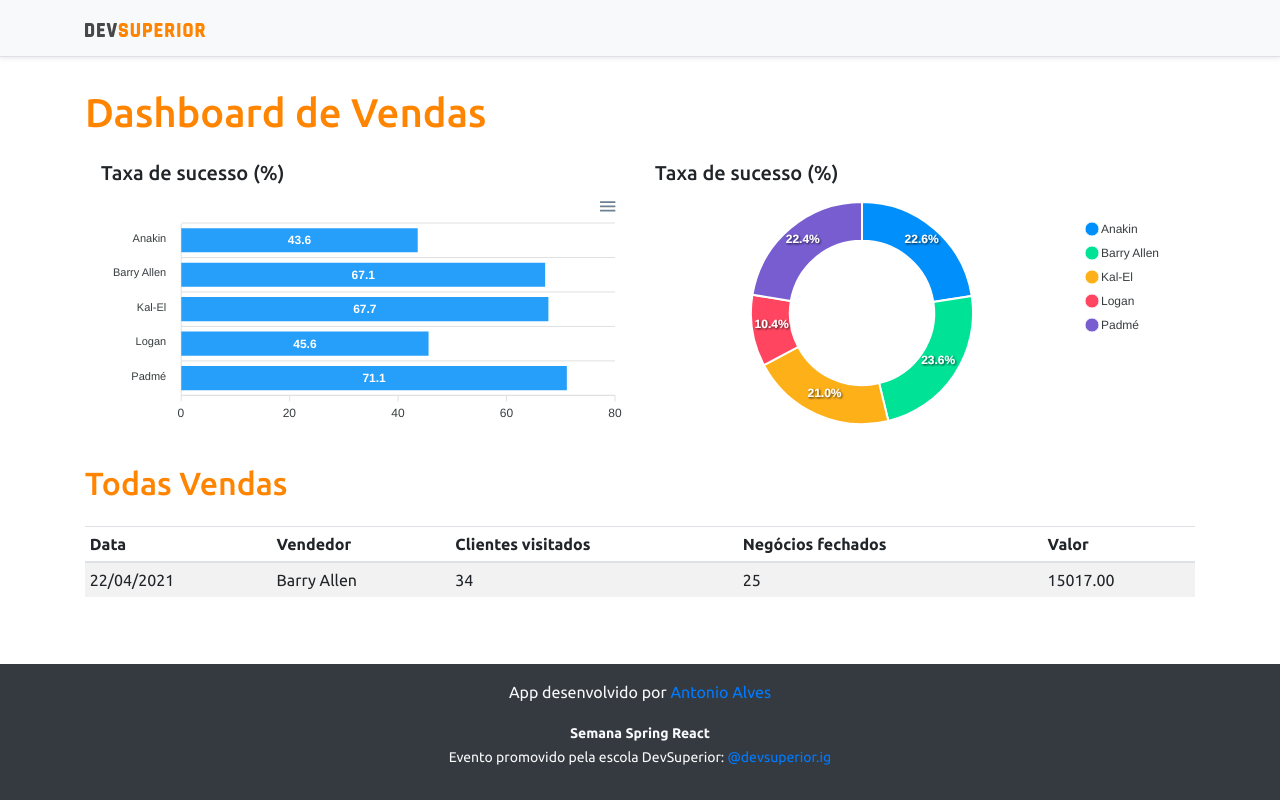
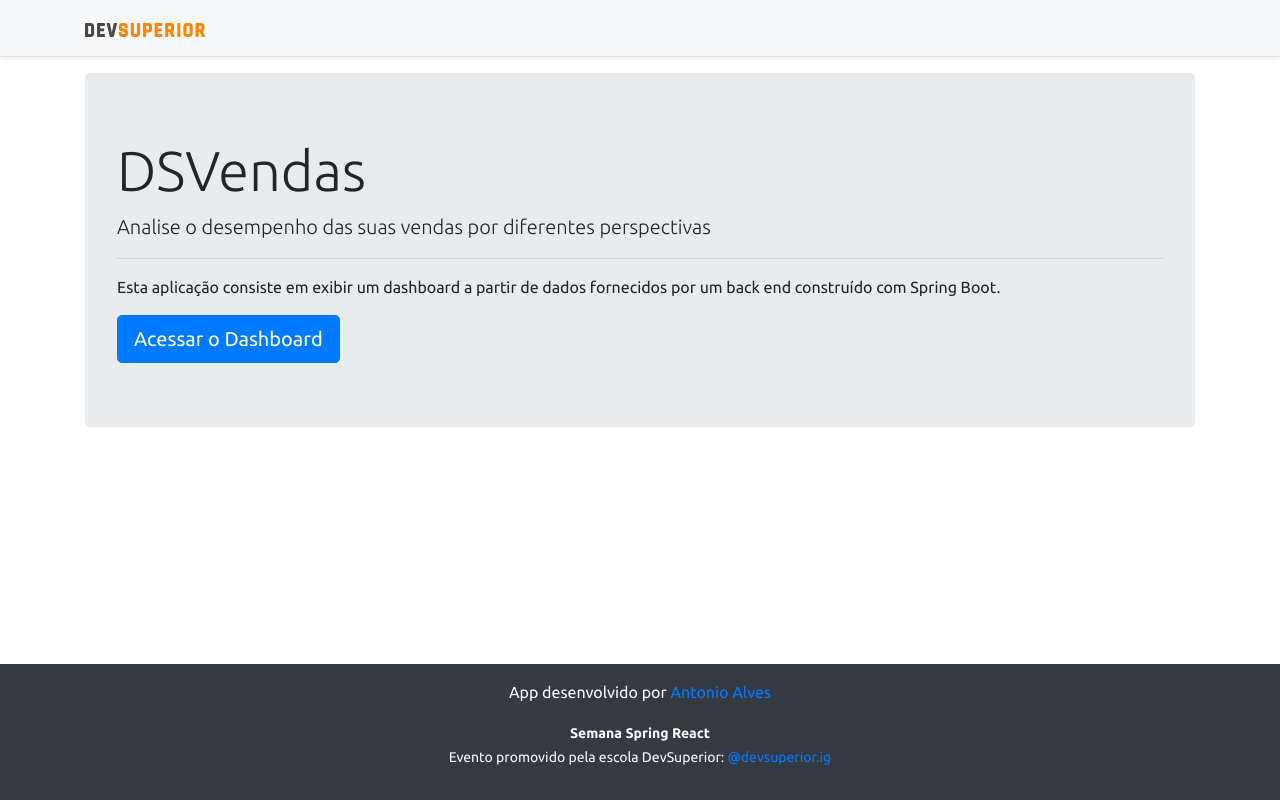
Before and after one commit to arjios/projeto-sds3, a React (Create React App) app in the folder frontend/: page / in a window 1280 px wide. Built offline with nearby package versions, Linux system fonts and the light colour scheme.

Commit message:
Home, navigation

```diff
--- a/frontend/package.json
+++ b/frontend/package.json
@@ -19,6 +19,7 @@
     "react": "^17.0.2",
     "react-apexcharts": "^1.3.9",
     "react-dom": "^17.0.2",
+    "react-router-dom": "^5.2.0",
     "react-scripts": "4.0.3",
     "typescript": "^4.1.2",
     "web-vitals": "^1.0.1"
@@ -46,5 +47,8 @@
       "last 1 firefox version",
       "last 1 safari version"
     ]
+  },
+  "devDependencies": {
+    "@types/react-router-dom": "^5.1.7"
   }
 }
--- a/frontend/src/App.tsx
+++ b/frontend/src/App.tsx
@@ -1,33 +1,8 @@
-import NavBar from 'components/navbar/index';
-import Footer from 'components/footer/index';
-import DataTable from 'components/datatable/index';
-import BarChart from 'components/BarChart';
-import DonutChart from 'components/DonutChart/Index';
-
+import Routes from 'Routes';
 
 function App() {
   return (
-    <>
-      <NavBar />
-      <div className="container">
-        <h1 className='text-primary py-3' >Dashboard de Vendas</h1>
-        <div className="row px-3">
-          <div className="col-sm-6">
-            <h5 text-center text-secondary>Taxa de sucesso (%)</h5>
-            <BarChart />
-          </div>
-          <div className="col-sm-6">
-            <h5 text-center text-secondary>Taxa de sucesso (%)</h5>
-            <DonutChart />
-          </div>
-        </div>
-        <div className="py-3">
-          <h2 className="text-primary">Todas Vendas</h2>
-        </div>
-        <DataTable />
-      </div>
-      <Footer />
-    </>
+    <Routes />
   );
 }
 
--- /dev/null
+++ b/frontend/src/Routes.tsx
@@ -0,0 +1,21 @@
+import { BrowserRouter, Route, Switch } from 'react-router-dom';
+
+import Home from 'pages/Home/index';
+import Dashboard from 'pages/Dashboard';
+
+const Routes = () => {
+    return (
+        <BrowserRouter>
+            <Switch>
+                <Route path = "/" exact>
+                    <Home />
+                </Route>
+                <Route path = "/dashboard" exact>
+                    <Dashboard />
+                </Route>
+            </Switch>
+        </BrowserRouter>
+    );
+}
+
+export default Routes
--- a/frontend/src/components/navbar/index.tsx
+++ b/frontend/src/components/navbar/index.tsx
@@ -1,12 +1,15 @@
 
 import ImgDsDark from 'assets/img/ds-dark.svg';
+import { Link } from 'react-router-dom';
 
 const NavBar = () => {
     return (
         <div className="d-flex flex-column flex-md-row align-items-center p-3 px-md-4 mb-3 bg-light border-bottom shadow-sm">
             <div className="container">
                 <nav className="my-2 my-md-0 mr-md-3">
-                    <img src={ImgDsDark} alt="DevSuperior" width="120" />
+                    <Link to='/'>
+                        <img src={ImgDsDark} alt="DevSuperior" width="120" />
+                    </Link>
                 </nav>
             </div>
         </div>
--- /dev/null
+++ b/frontend/src/pages/Dashboard/index.tsx
@@ -0,0 +1,35 @@
+
+import ImgDsDark from 'assets/img/ds-dark.svg';
+import BarChart from 'components/BarChart';
+import DataTable from 'components/datatable';
+import DonutChart from 'components/DonutChart/Index';
+import Footer from 'components/footer';
+import NavBar from 'components/navbar';
+
+const Dashboard = () => {
+    return (
+        <>
+            <NavBar />
+            <div className="container">
+                <h1 className='text-primary py-3' >Dashboard de Vendas</h1>
+                <div className="row px-3">
+                    <div className="col-sm-6">
+                        <h5 text-center text-secondary>Taxa de sucesso (%)</h5>
+                        <BarChart />
+                    </div>
+                    <div className="col-sm-6">
+                        <h5 text-center text-secondary>Taxa de sucesso (%)</h5>
+                        <DonutChart />
+                    </div>
+                </div>
+                <div className="py-3">
+                    <h2 className="text-primary">Todas Vendas</h2>
+                </div>
+                <DataTable />
+            </div>
+            <Footer />
+        </>
+    );
+}
+
+export default Dashboard
--- /dev/null
+++ b/frontend/src/pages/Home/index.tsx
@@ -0,0 +1,26 @@
+import Footer from "components/footer";
+import NavBar from "components/navbar";
+import { Link } from "react-router-dom";
+
+
+const Home = () => {
+    return (
+        <>
+            <NavBar />
+            <div className="container">
+                <div className="jumbotron">
+                    <h1 className="display-4">DSVendas</h1>
+                    <p className="lead">Analise o desempenho das suas vendas por diferentes perspectivas</p>
+                    <hr />
+                    <p>Esta aplicação consiste em exibir um dashboard a partir de dados fornecidos por um back end construído com Spring Boot.</p>
+                    <Link className = 'btn btn-primary btn-lg' to='/dashboard'>
+                        Acessar o Dashboard
+                    </Link>
+                </div>
+            </div>
+            <Footer />
+        </>
+    );
+}
+
+export default Home
```
Also changed, not shown: 1 other file (tests, documents, lock files or other folders).
